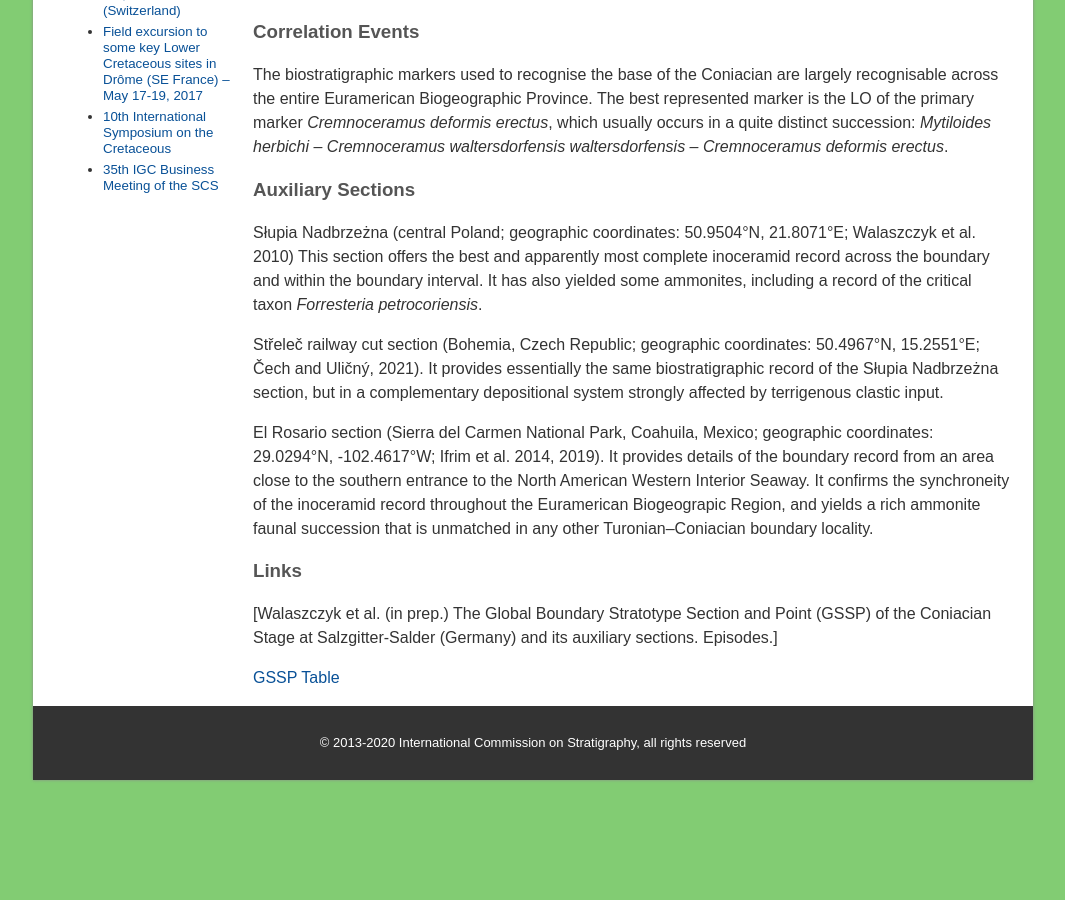
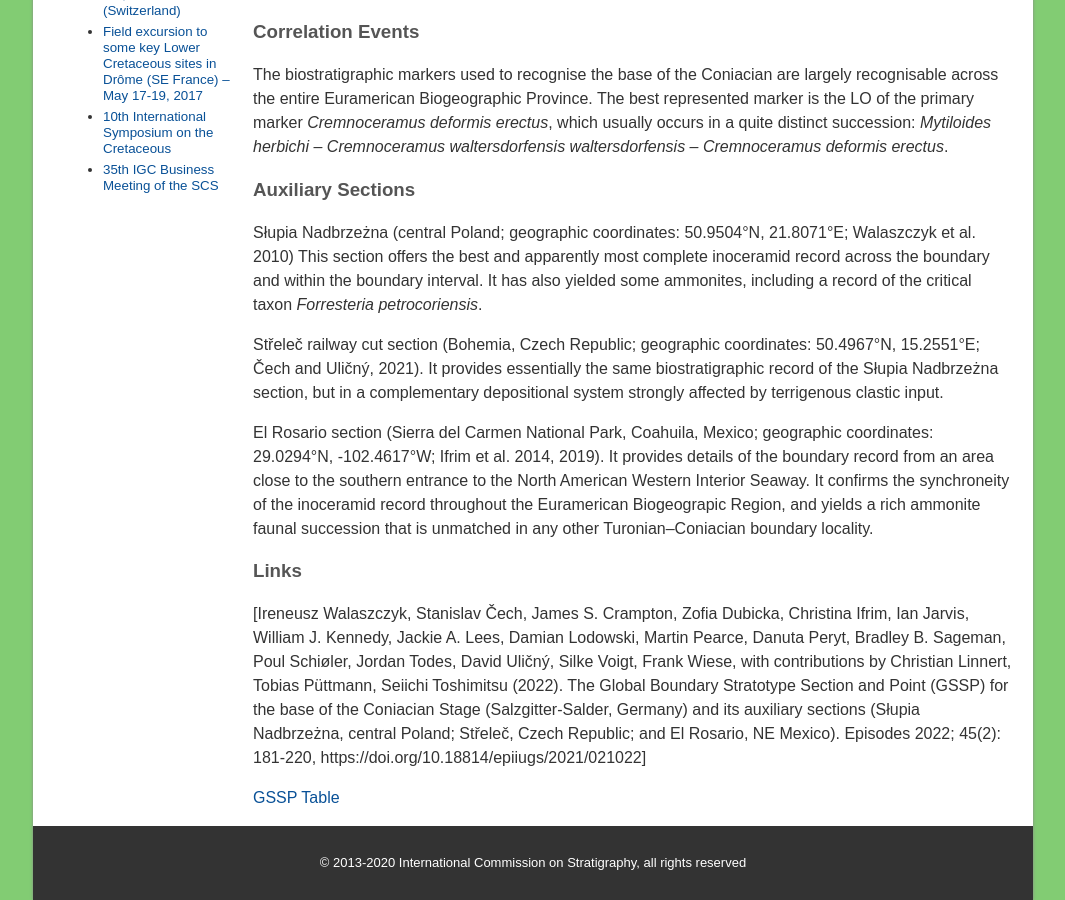
Before and after one commit to i-c-stratigraphy/subcommission-cretaceous, a Jekyll site: the page built from pages/gssps/coniacian.md, in a window 1280 px wide and 900 px high, scrolled down 1744 px. Shown: the whole window, without its empty margins (107-1172 px from the left). Built offline with Jekyll 4.4.1, drawn with Linux system fonts in a browser that asks for light colours; before the commit the page ends 2524 px from its top, so only the background shows below that.

Commit message:
Update coniacian.md

```diff
--- a/pages/gssps/coniacian.md
+++ b/pages/gssps/coniacian.md
@@ -54,6 +54,6 @@ El Rosario section (Sierra del Carmen National Park, Coahuila, Mexico; geographi
 
 ### Links
 
-[Walaszczyk et al. (in prep.) The Global Boundary Stratotype Section and Point (GSSP) of the Coniacian Stage at Salzgitter-Salder (Germany) and its auxiliary sections. Episodes.]
+[Ireneusz Walaszczyk, Stanislav Čech, James S. Crampton, Zofia Dubicka, Christina Ifrim, Ian Jarvis, William J. Kennedy, Jackie A. Lees, Damian Lodowski, Martin Pearce, Danuta Peryt, Bradley B. Sageman, Poul Schiøler, Jordan Todes, David Uličný, Silke Voigt, Frank Wiese, with contributions by Christian Linnert, Tobias Püttmann, Seiichi Toshimitsu (2022). The Global Boundary Stratotype Section and Point (GSSP) for the base of the Coniacian Stage (Salzgitter-Salder, Germany) and its auxiliary sections (Słupia Nadbrzeżna, central Poland; Střeleč, Czech Republic; and El Rosario, NE Mexico). Episodes 2022; 45(2): 181-220, https://doi.org/10.18814/epiiugs/2021/021022]
 
 [GSSP Table](https://stratigraphy.org/gssps/)
```
